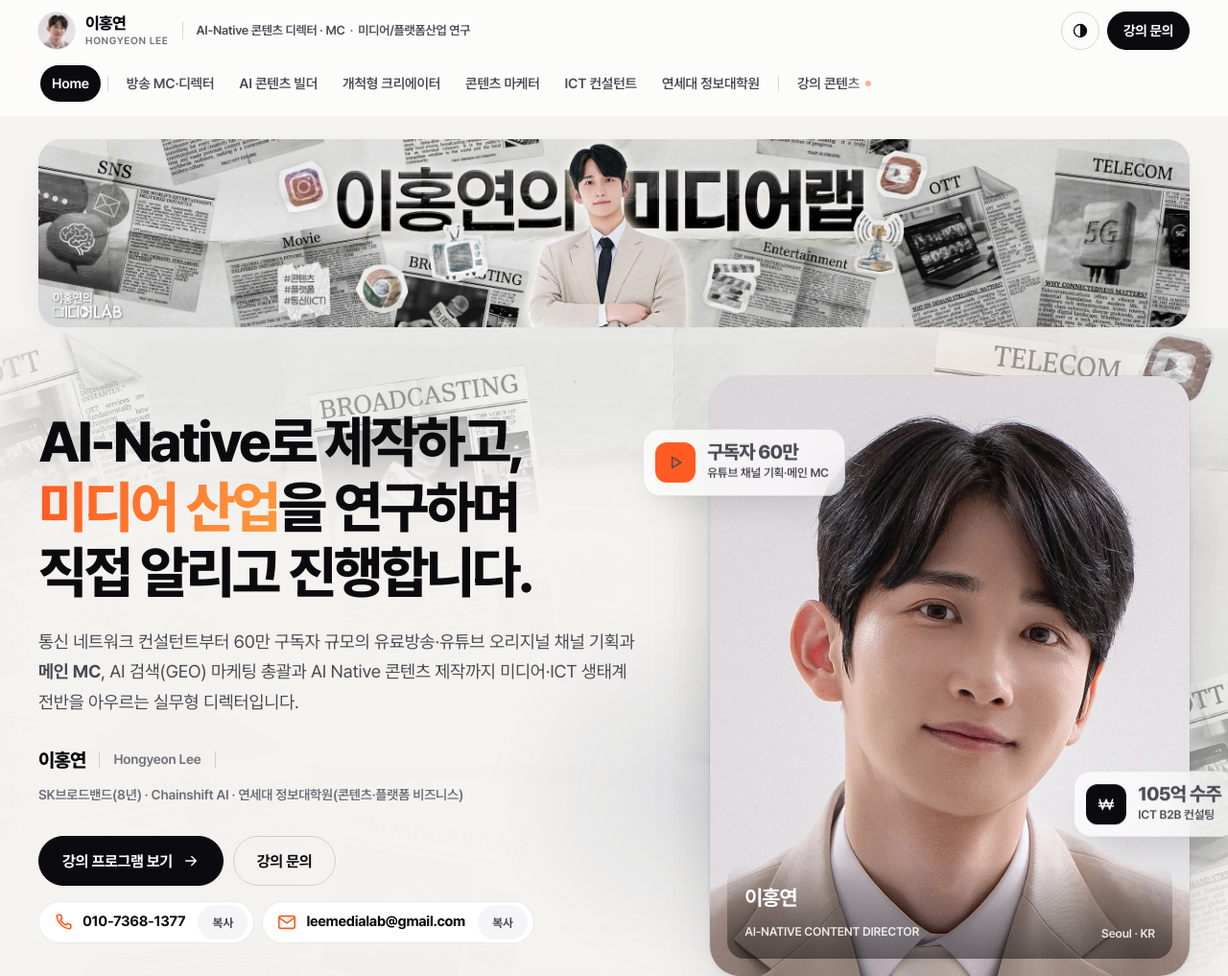
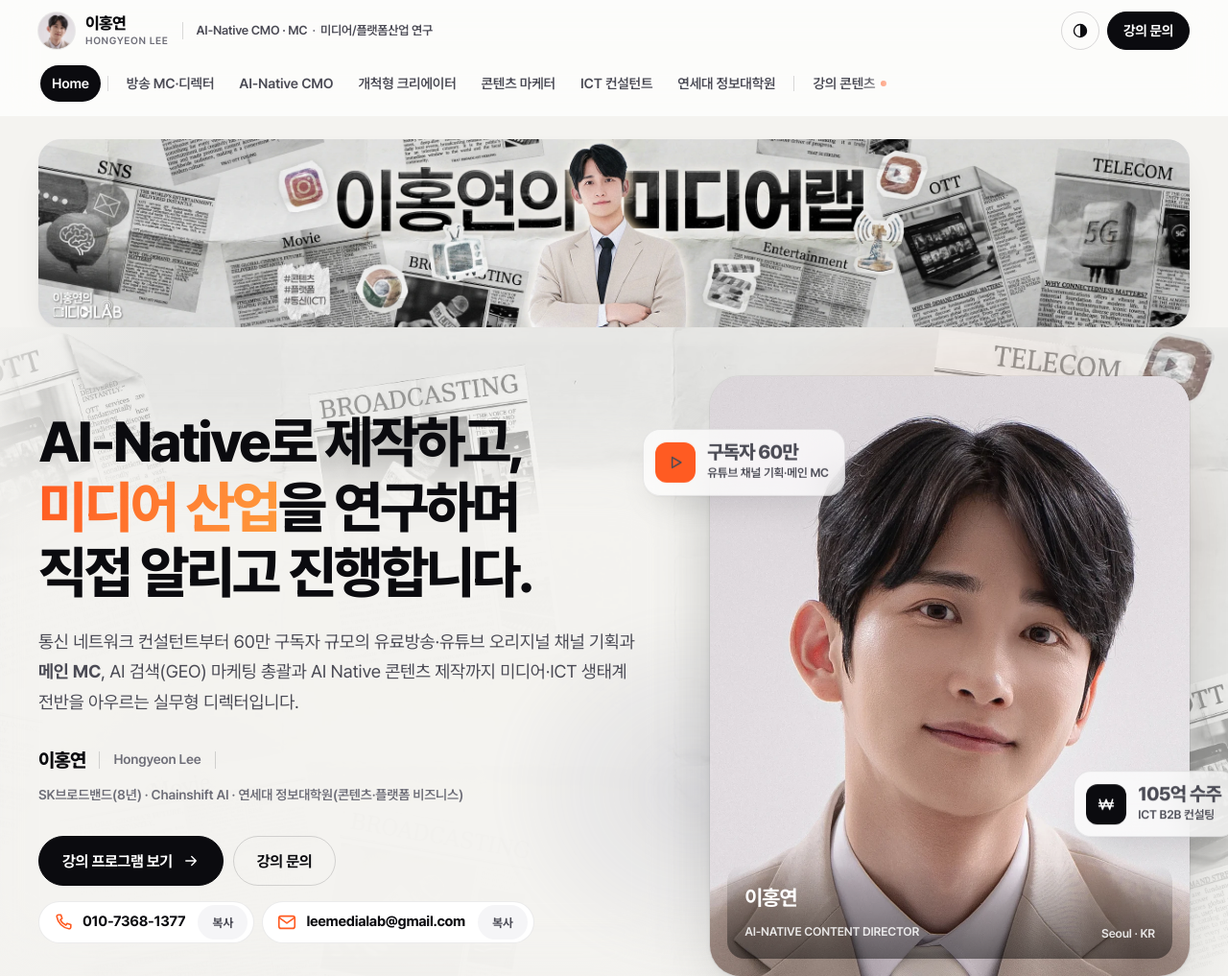
Before and after one commit to leemedialab/leemedialab.github.io, a plain HTML site: page index.html in a window 1280 px wide. Shown: the top 1017 px of the page at 96% size. Drawn offline with Linux system fonts and the light colour scheme.

Commit message:
직함 'AI-Native 콘텐츠 디렉터' → 'AI-Native CMO'(첫 화면 배지·헤더), 탭 'AI 콘텐츠 빌더' → 'AI-Native CMO'(메뉴·푸터·화면 제목·CAREER 표시·홈 연혁), 공유 이미지 갱신
Co-Authored-By: Claude Opus 5.5 <noreply@anthropic.com>

```diff
--- a/index.html
+++ b/index.html
@@ -14,7 +14,7 @@
 <meta property="og:url" content="https://leemedialab.github.io/">
 <meta property="og:title" content="이홍연 | AI-Native 콘텐츠 디렉터 · MC · 기업 강사">
 <meta property="og:description" content="AI-Native로 제작하고, 미디어 산업을 연구하며 직접 알리고 진행합니다. 미디어·플랫폼 산업, AI 콘텐츠 제작, 유튜브·SNS 전략, GEO·AI 검색 강의.">
-<meta property="og:image" content="https://leemedialab.github.io/assets/img/og.jpg?v=20261107">
+<meta property="og:image" content="https://leemedialab.github.io/assets/img/og.jpg?v=20261121">
 <meta property="og:image:width" content="1200">
 <meta property="og:image:height" content="630">
 <meta property="og:locale" content="ko_KR">
@@ -1258,10 +1258,10 @@ h1[tabindex="-1"]:focus{outline:none}
 
 <header class="bar" id="bar">
   <div class="wrap bar__in">
-    <a class="logo" href="#home" aria-label="이홍연, AI-Native 콘텐츠 디렉터·MC·미디어/플랫폼산업 연구 (홈)">
+    <a class="logo" href="#home" aria-label="이홍연, AI-Native CMO·MC·미디어/플랫폼산업 연구 (홈)">
       <img class="logo__mark" src="assets/img/avatar.webp" alt="" width="38" height="38">
       <span class="logo__name"><b>이홍연</b><small>HONGYEON LEE</small></span>
-      <span class="logo__role">AI-Native 콘텐츠 디렉터 · MC<i aria-hidden="true">·</i><br class="logo__br">미디어/플랫폼산업 연구</span>
+      <span class="logo__role">AI-Native CMO · MC<i aria-hidden="true">·</i><br class="logo__br">미디어/플랫폼산업 연구</span>
     </a>
     <nav class="menu" aria-label="메뉴">
       <div class="menu__scroll" id="menuScroll">
@@ -1269,7 +1269,7 @@ h1[tabindex="-1"]:focus{outline:none}
           <li><a href="#home">Home</a></li>
           <li class="menu__sep" aria-hidden="true"></li>
           <li><a href="#pd">방송 MC·디렉터</a></li>
-          <li><a href="#chainshift">AI 콘텐츠 빌더</a></li>
+          <li><a href="#chainshift">AI-Native CMO</a></li>
           <li><a href="#yodel">개척형 크리에이터</a></li>
           <li><a href="#marketing">콘텐츠 마케터</a></li>
           <li><a href="#ict">ICT 컨설턴트</a></li>
@@ -1298,7 +1298,7 @@ h1[tabindex="-1"]:focus{outline:none}
     <div class="hero__bg" aria-hidden="true"></div>
     <div class="wrap hero__grid">
       <div>
-        <span class="pill pill--live hero__role">AI-Native 콘텐츠 디렉터 · MC · 미디어/플랫폼산업 연구</span>
+        <span class="pill pill--live hero__role">AI-Native CMO · MC · 미디어/플랫폼산업 연구</span>
         <h1 class="h-display" id="hero-title">AI-Native로 제작하고,<br><span class="grad">미디어 산업</span>을 연구하며<br>직접 알리고 진행합니다.</h1>
         <p class="lead">통신 네트워크 컨설턴트부터 60만 구독자 규모의 유료방송·유튜브 오리지널 채널 기획과 <strong>메인 MC</strong>, AI 검색(GEO) 마케팅 총괄과 AI Native 콘텐츠 제작까지 미디어·ICT 생태계 전반을 아우르는 실무형 디렉터입니다.</p>
         <div class="sig"><b>이홍연</b><i></i><span>Hongyeon Lee</span><i></i><span>SK브로드밴드(8년) · Chainshift AI · 연세대 정보대학원(콘텐츠·플랫폼 비즈니스)</span></div>
@@ -1427,7 +1427,7 @@ h1[tabindex="-1"]:focus{outline:none}
         <a class="tl__row" href="#pd"><span class="tl__who"><i>03</i><b>방송 MC·디렉터<small>B tv 이동진의 파이아키아</small></b></span><span class="tl__lane"><span class="tl__bar" style="--s:41.667%;--e:78.030%">2020.08 – 2024.07</span><span class="tl__now" style="--n:98.485%"></span></span></a>
         <a class="tl__row" href="#marketing"><span class="tl__who"><i>04</i><b>콘텐츠 마케터<small>디지털Comm. · AX마케팅</small></b></span><span class="tl__lane"><span class="tl__bar" style="--s:45.455%;--e:83.333%">2021.01 – 2025.02</span><span class="tl__now" style="--n:98.485%"></span></span></a>
         <a class="tl__row" href="#yonsei"><span class="tl__who"><i>05</i><b>연세대 정보대학원<small>콘텐츠·플랫폼 비즈니스</small></b></span><span class="tl__lane"><span class="tl__bar tl__bar--now tl__bar--short" title="2025.09 –" style="--s:87.879%;--e:98.485%">2025.09 –</span><span class="tl__now" style="--n:98.485%"></span></span></a>
-        <a class="tl__row" href="#chainshift"><span class="tl__who"><i>06</i><b>AI 콘텐츠 빌더<small>체인시프트 CMO</small></b></span><span class="tl__lane"><span class="tl__bar tl__bar--now" data-t="2026 –" style="--s:96.5%;--e:98.485%"></span><span class="tl__now" style="--n:98.485%"></span></span></a>
+        <a class="tl__row" href="#chainshift"><span class="tl__who"><i>06</i><b>AI-Native CMO<small>체인시프트 · AI 검색(GEO) 마케팅 총괄</small></b></span><span class="tl__lane"><span class="tl__bar tl__bar--now" data-t="2026 –" style="--s:96.5%;--e:98.485%"></span><span class="tl__now" style="--n:98.485%"></span></span></a>
         <p class="tl__note">막대 길이는 실제 기간 비율입니다. 점선은 현재(2026년 10월).</p>
       </div>
     </div>
@@ -1558,9 +1558,9 @@ h1[tabindex="-1"]:focus{outline:none}
 </div>
 
 <!-- =================================================================== CH02 CHAINSHIFT -->
-<div class="view is-dark" id="chainshift" data-label="AI 콘텐츠 빌더">
+<div class="view is-dark" id="chainshift" data-label="AI-Native CMO">
   <section class="wrap phero" aria-labelledby="cs-title">
-    <div class="crumb"><b>CAREER 02</b><span>AI 콘텐츠 빌더 · 체인시프트 CMO</span></div>
+    <div class="crumb"><b>CAREER 02</b><span>AI-Native CMO · 체인시프트</span></div>
     <h1 class="h-1" id="cs-title">AI 검색 스타트업의 콘텐츠 제작을<br><span class="grad">AI-Native 워크플로우</span>로<br>설계했습니다</h1>
     <p class="lead">체인시프트는 ChatGPT·Gemini·네이버 AI 브리핑 같은 AI 검색에서 브랜드가 어떻게 언급되고 인용되는지 측정하는 GEO 스타트업입니다. 이곳에서 콘텐츠 제작을 소재 발굴부터 배포까지 9단계로 나누고, 초안과 반복 작업은 AI가, 판단과 승인은 사람이 맡는 워크플로우를 설계했습니다.</p>
     <div class="meta"><span class="chip">Chainshift · AI 검색(GEO) 스타트업</span><span class="chip">CMO</span><span class="chip num">2026 –</span></div>
@@ -2452,7 +2452,7 @@ h1[tabindex="-1"]:focus{outline:none}
       <p>AI-Native 콘텐츠 디렉터 · MC · 기업 강사</p>
     </div>
     <nav aria-label="하단 메뉴">
-      <a href="#pd">방송 MC·디렉터</a><a href="#chainshift">AI 콘텐츠 빌더</a><a href="#yodel">개척형 크리에이터</a>
+      <a href="#pd">방송 MC·디렉터</a><a href="#chainshift">AI-Native CMO</a><a href="#yodel">개척형 크리에이터</a>
       <a href="#marketing">콘텐츠 마케터</a><a href="#ict">ICT 컨설턴트</a><a href="#yonsei">연세대 정보대학원</a>
       <a href="#lectures">강의 콘텐츠</a><a href="#contact">강의 문의</a>
     </nav>
```
Also changed, not shown: assets/img/og.jpg.
